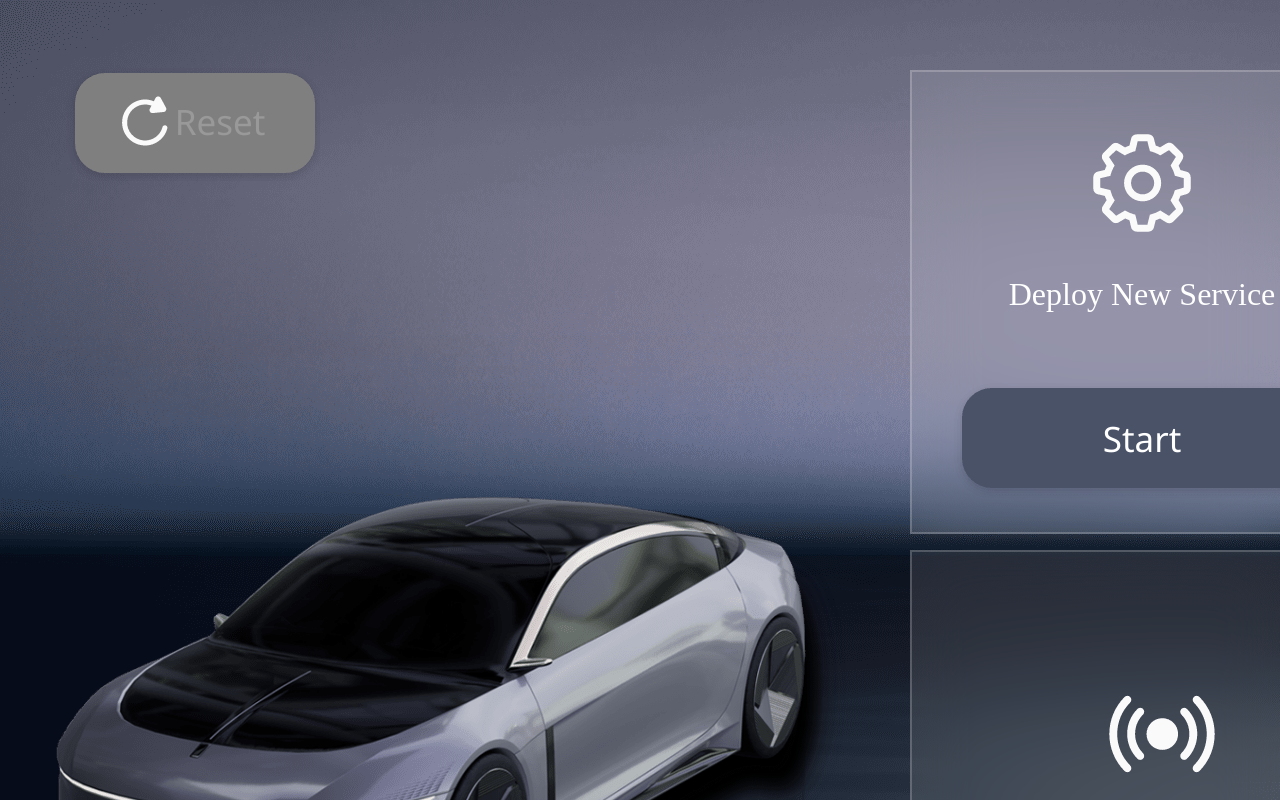
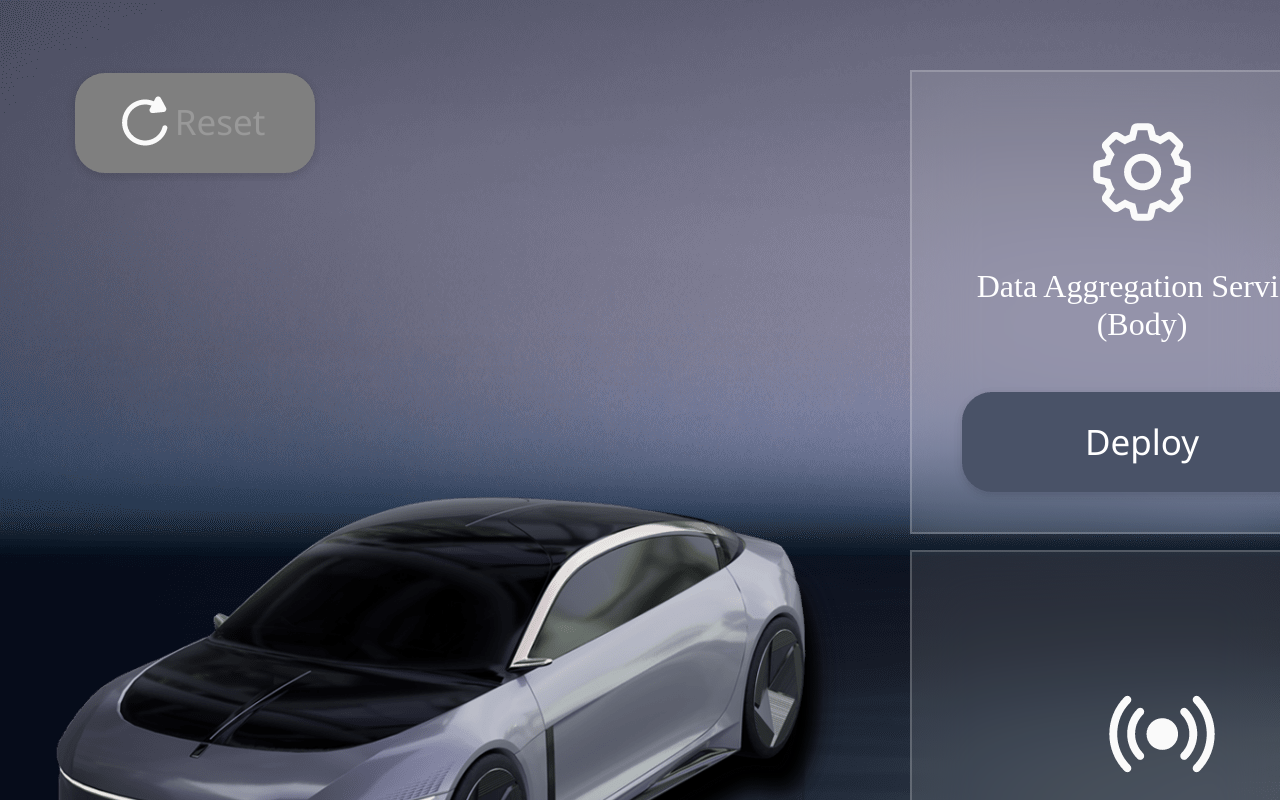
Before and after one commit to jjailbird/nextjs-controlbox, a Next.js app: page / in a window 1280 px wide. Shown: the top 800 px of the page. Built offline with nearby package versions, Linux system fonts and the light colour scheme; no server answers.

Commit message:
Change text and css for components

```diff
--- a/components/DeployNewService.js
+++ b/components/DeployNewService.js
@@ -51,10 +51,12 @@ export default function DeployNewService({ onClick, disabled = false, download =
             <Image src="/images/icon-setting.png" alt="setting" width={120} height={120} />
           </div>
           <div className={`${style.text}`}>
-            Deploy New Service
+            Data Aggregation Service
+            <br/>
+            (Body)
           </div>
           <div className={`${style.button}`}>
-            <ButtonNormal onClick={onClick} disabled={disabled}>Start</ButtonNormal>
+            <ButtonNormal onClick={onClick} disabled={disabled}>Deploy</ButtonNormal>
           </div>
         </div>
       </div>
--- a/components/DeployNewService.module.css
+++ b/components/DeployNewService.module.css
@@ -12,7 +12,7 @@
   flex-direction: column;
   align-items: center;
   /* justify-content: center; */
-  margin-top: 51px;
+  margin-top: 40px;
 }
 
 .box div.text {
@@ -20,12 +20,18 @@
   font-size: 32px;
   color: white;
   margin-top: 32px;
+  text-align: center;
+  line-height: 120%;
 }
 
 .downloading_text {
   font-family: 'NotoSans';
   font-size: 32px;
   color: white;
+}
+
+.box div.button {
+  margin-top: 38px;
 }
 
 .box div.downloading {
@@ -42,10 +48,6 @@
   margin-top: 44px;
 }
 
-.box div.button {
-  margin-top: 68px;
-}
-
 .progress_circle {
   width: 180px;
   height: 180px;
--- a/components/DeployUpgradeService.js
+++ b/components/DeployUpgradeService.js
@@ -27,7 +27,9 @@ export default function DeployUpgradeService({ onClick, disabled = false, downlo
             <Image src="/images/icon-download.png" width={120} height={120} alt="download" />
           </div>
           <div className={`${style.text}`}>
-            Deploy Upgrade Service
+            Deploy Aggregation Service
+            <br />
+            (Body + Camera)
           </div>
           <div className={`${style.button}`}>
             <ButtonNormal disabled={disabled} onClick={onClick}>Upgrade</ButtonNormal>
--- a/components/DeployUpgradeService.module.css
+++ b/components/DeployUpgradeService.module.css
@@ -11,7 +11,7 @@
   flex-direction: column;
   align-items: center;
   /* justify-content: center; */
-  margin-top: 51px;
+  margin-top: 40px;
 }
 
 .box div.text {
@@ -19,16 +19,18 @@
   font-size: 32px;
   color: white;
   margin-top: 32px;
-}
-
-.box div.button {
-  margin-top: 68px;
+  text-align: center;
+  line-height: 120%;
 }
 
 .downloading_text {
   font-family: 'NotoSans';
   font-size: 32px;
   color: white;
+}
+
+.box div.button {
+  margin-top: 38px;
 }
 
 .box div.downloading {
@@ -38,7 +40,6 @@
   margin-top: 44px;
 }
 
-
 .box div.downloading_complete {
   font-family: 'NotoSans';
   font-size: 32px;
--- a/pages/index.js
+++ b/pages/index.js
@@ -194,13 +194,13 @@ export default function Home() {
       <SDN onClick={() => { handleClick('ces_enable_sdn.sh') }} disabled={!enableSDN} />
       <CarBackground />
       <ModalBasic open={modalDeployed} onClose={closeModalDeployed}>
-        New Service has been deployed.
+        Data Aggregation Service deployed.
       </ModalBasic>
       <ModalBasic open={modalUpgraded} onClose={closeModalUpgraded}>
-        Service has been upgraded.
+        Data Aggregation Service upgraded.
       </ModalBasic>
       <ModalBasic open={modaSDNEnabled} onClose={closeModalSDNEnabled}>
-        SDN has been enabled.
+        SDN enabled.
       </ModalBasic>
       <ModalReset open={modalReset} onClose={closeModalReset} onClick1={executeReset} onClick2={closeModalReset}>
         Do you really want to reset it?
```
Also changed, not shown: 1 other file (tests, documents, lock files or other folders).
